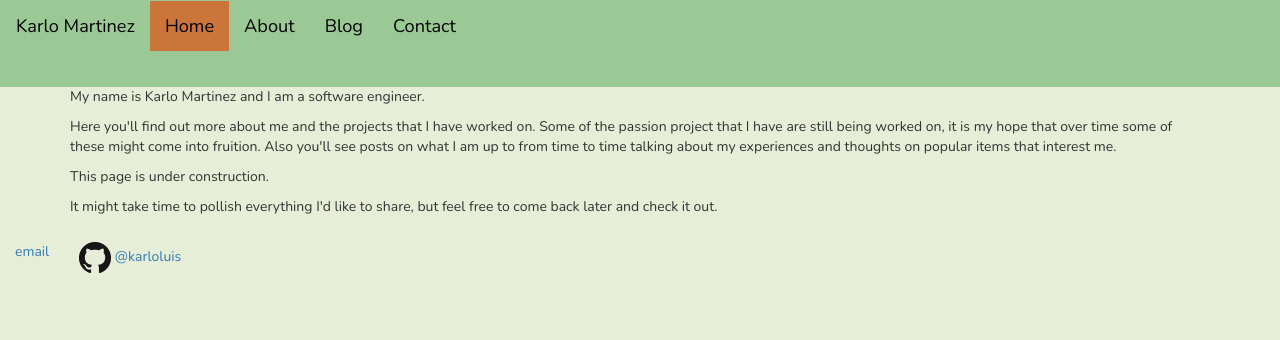
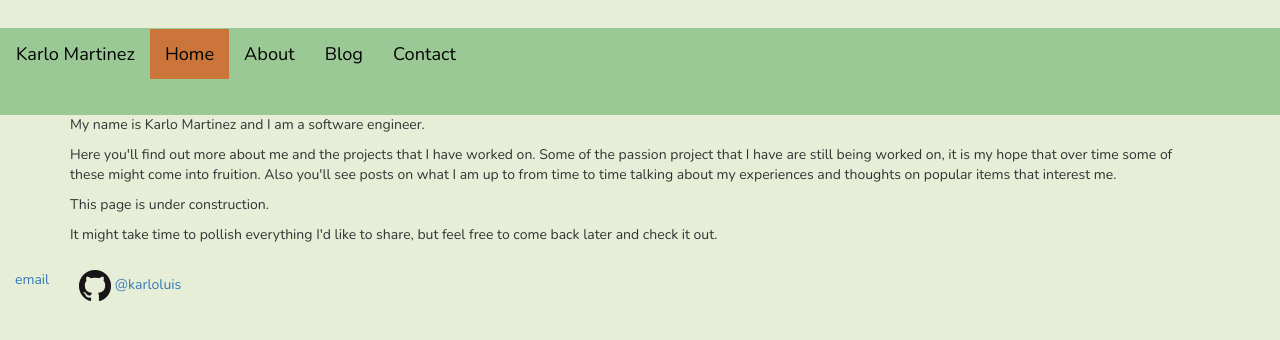
Before and after one commit to karloluis/karloluis.github.io, a Jekyll site: the page built from index.html, in a window 1280 px wide. Shown: the top 340 px of the page. Built offline with Jekyll 4.4.1, drawn with Linux system fonts in a browser that asks for light colours.

Commit message:
Styling.

```diff
--- a/_includes/nav.html
+++ b/_includes/nav.html
@@ -1,6 +1,6 @@
 <header>
   <nav class="navbar">
-    <div class="container-fluid">
+
     <div class="navbar-header">
       <a class="navbar-brand" href="#">Karlo Martinez</a>
     </div>
@@ -11,6 +11,6 @@
       <li class="{{ page.contact }}"><a href="/contact">Contact</a>
         <!-- <li><a href="#">CV</a> -->
     </ul>
-        </div>
+
   </nav>
 </header>
--- a/assets/css/style.scss
+++ b/assets/css/style.scss
@@ -34,6 +34,8 @@ header {
   background-color: $color4;
 
   .navbar {
+    display: flex;
+    margin-top: 2em;
     .active {
       background-color: $blend45;
     }
```
Lines whose indentation alone changed are shown as unchanged.
